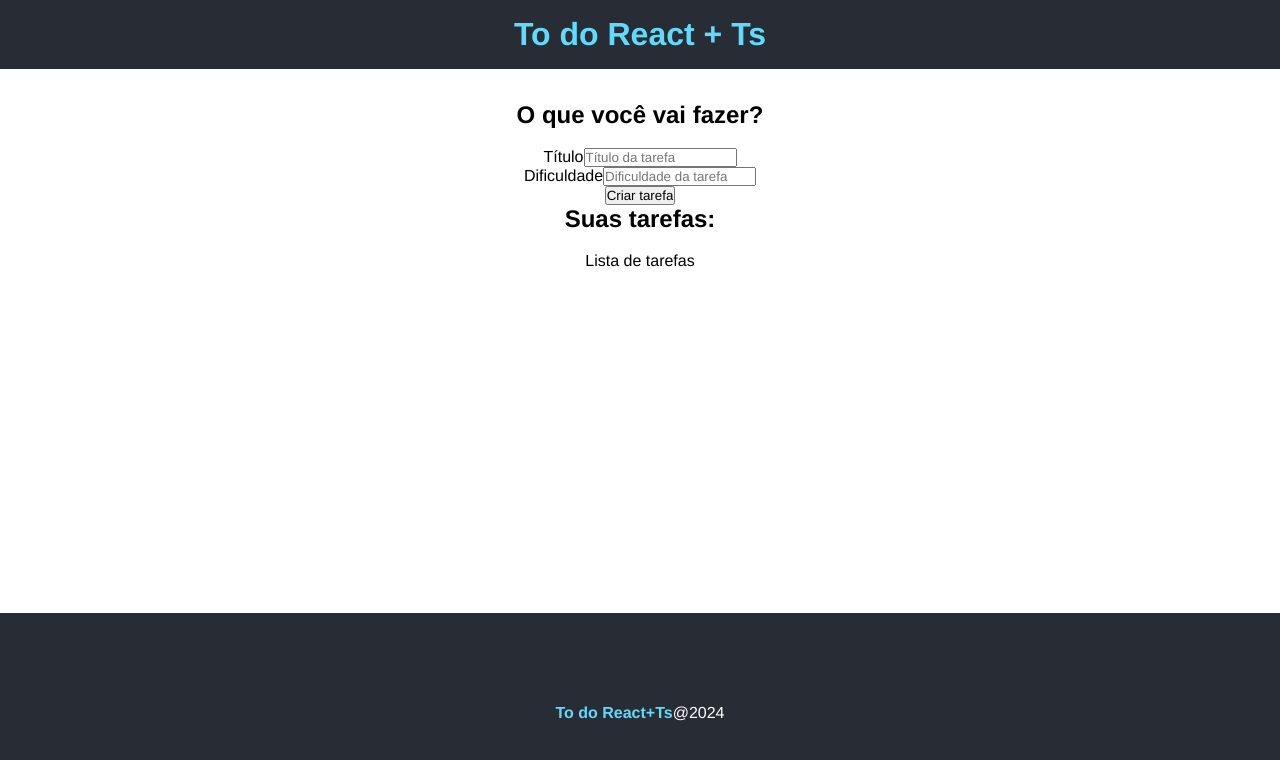
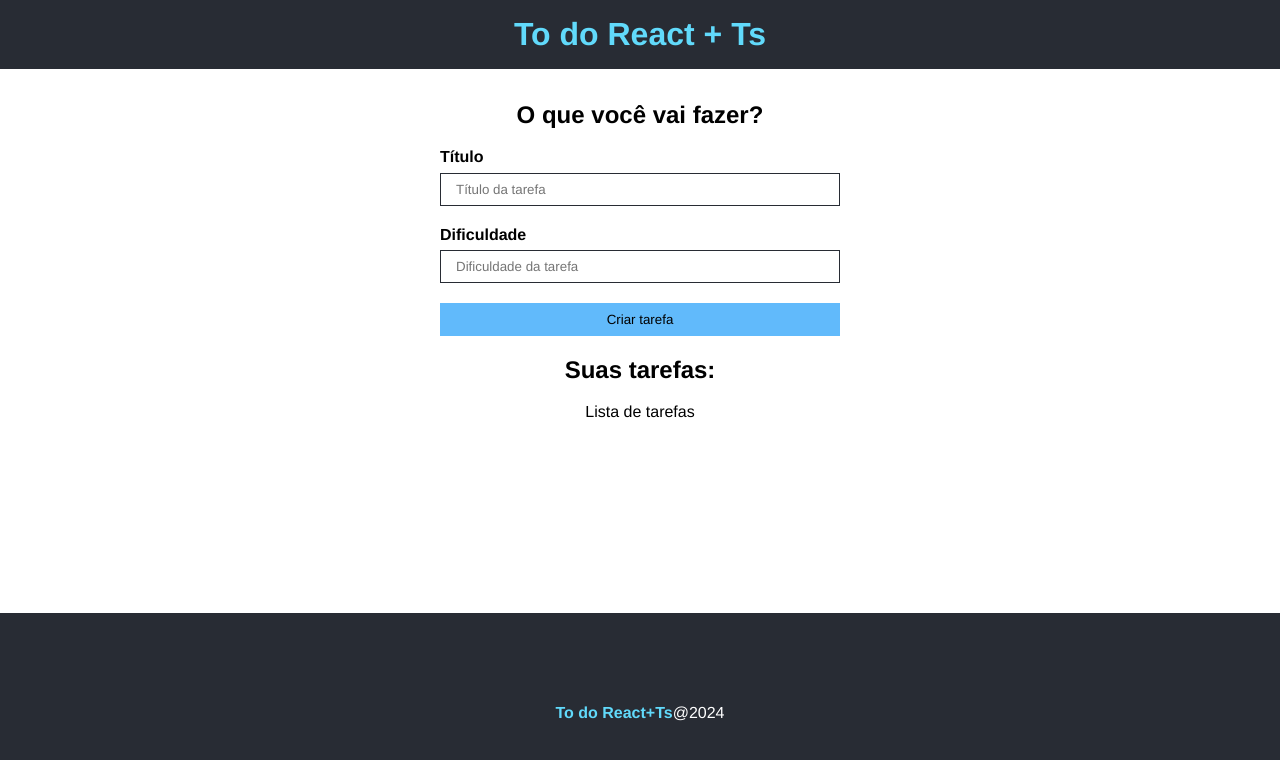
Before and after one commit to Igor-Maceno/To-do-React, a React (Create React App) app in the folder to-do-react/: page / in a window 1280 px wide. Shown: the top 760 px of the page. Built offline with nearby package versions, Linux system fonts and the light colour scheme; the HTML template or start-up script is replaced by a standard one.

Commit message:
form css

```diff
--- a/to-do-react/src/components/TaskForm.module.css
+++ b/to-do-react/src/components/TaskForm.module.css
@@ -0,0 +1,37 @@
+.form{
+    display: flex;
+    flex-direction: column;
+    max-width: 400px;
+    margin: 0 auto;
+}
+
+.form input{
+    padding: 8px 15px;
+    margin-bottom: 1.5em;
+    border-radius: 0;
+    border: 1px solid #282c34;
+}
+
+.form input[type="submit"]{
+    background-color: #61bafb;
+    border: 1px solid #61bafb;
+    color: #000;
+    transition: .5s;
+    cursor: pointer;
+}
+
+.form input[type="submit"]:hover{
+    background-color: #FFF;
+    border-color: #282c34;
+}
+
+.input_container{
+    display: flex;
+    flex-direction: column;
+    text-align: left;
+}
+
+.input_container label{
+    font-weight: bold;
+    margin-bottom: .4em;
+}
--- a/to-do-react/src/components/TaskForm.tsx
+++ b/to-do-react/src/components/TaskForm.tsx
@@ -7,12 +7,12 @@
 
 const TaskForm = ({ btnText }: Props) => {
   return (
-  <form>
-    <div>
+  <form className={styles.form}>
+    <div className={styles.input_container}>
       <label htmlFor="Title">Título</label>
       <input type="text" name="title" placeholder="Título da tarefa" />
     </div>
-    <div>
+    <div className={styles.input_container}>
       <label htmlFor="Dificulty">Dificuldade</label>
       <input type="text" name="Dificulty" placeholder="Dificuldade da tarefa" />
     </div>
```
